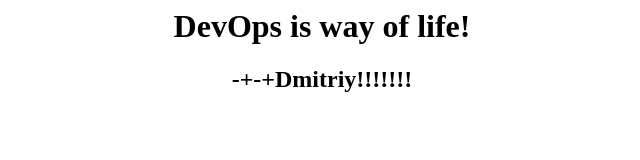
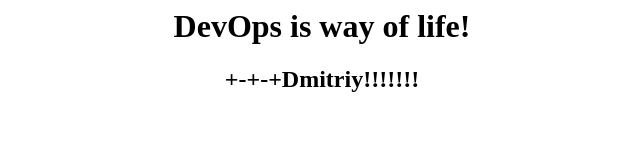
Before and after one commit to DmitriyPro/first-project-AWS-Docker, a plain HTML site: page index.html in a window 1280 px wide. Shown: the full height of the page, 318-958 px from the left. Drawn offline with Linux system fonts and the light colour scheme.

Commit message:
appended

```diff
--- a/index.html
+++ b/index.html
@@ -4,6 +4,6 @@
   </head>
   <body>
     <h1 align="center"> DevOps is way of life! </h1>
-    <h2 align="center"> -+-+Dmitriy!!!!!!! </h2>
+    <h2 align="center"> +-+-+Dmitriy!!!!!!! </h2>
   </body>
 </html>
```
